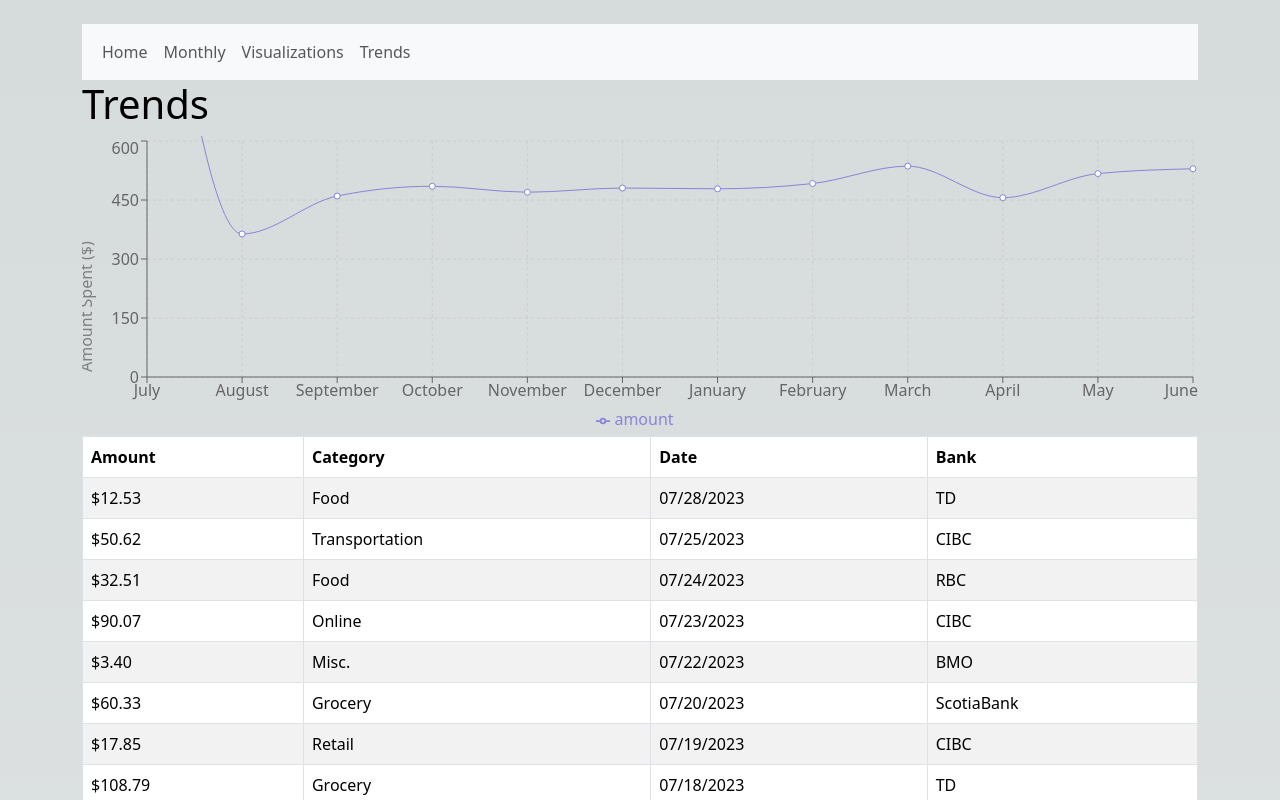
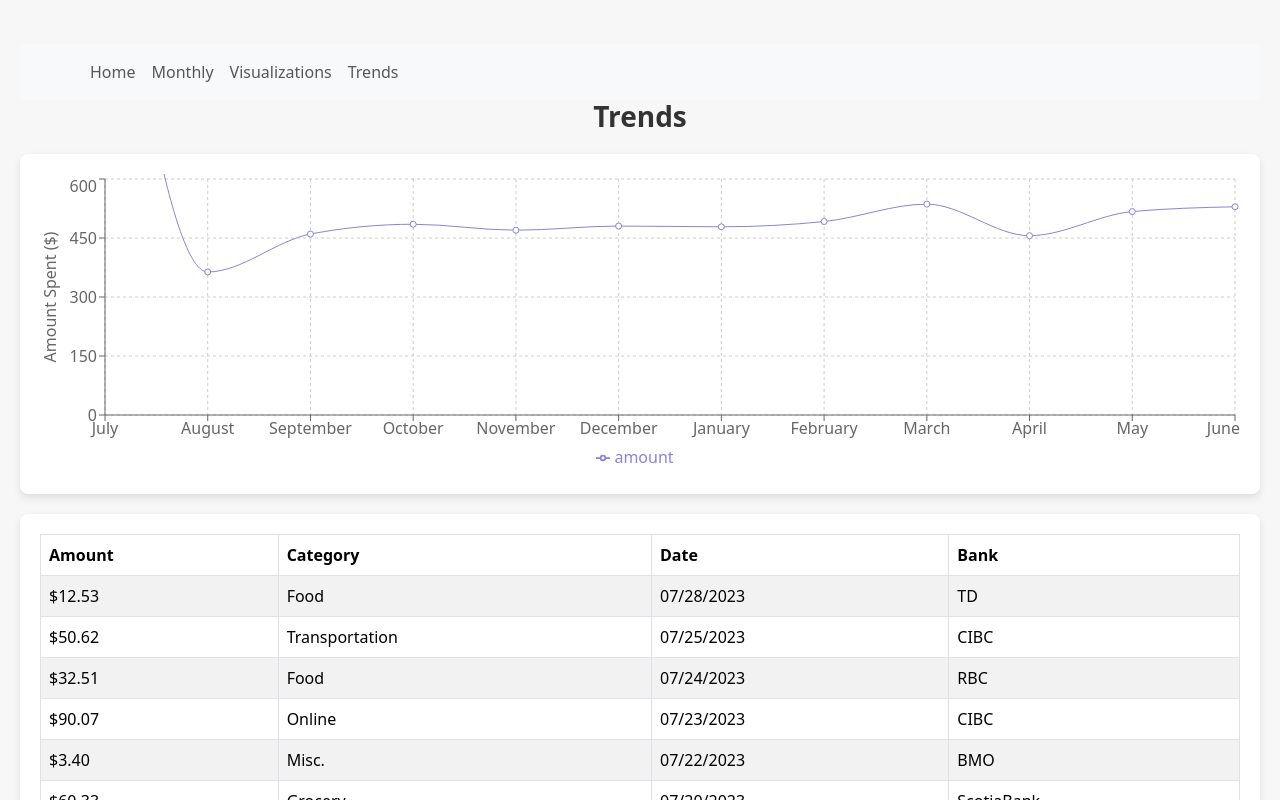
Before and after one commit to smallbeanburrito/CBT_frontend, a Next.js app in the folder cbt_frontend/: page /trends in a window 1280 px wide. Shown: the top 800 px of the page. Built offline with nearby package versions, Linux system fonts and the light colour scheme; no server answers.

Commit message:
Add files via upload

```diff
--- a/cbt_frontend/components/Trends.jsx
+++ b/cbt_frontend/components/Trends.jsx
@@ -1,5 +1,5 @@
-import React, { useState } from 'react';
-import { Container, Row, Col, Dropdown, Table, ButtonGroup } from 'react-bootstrap';
+import React from 'react';
+import { Container, Row, Col, Table } from 'react-bootstrap';
 import { Line, LineChart, Label, XAxis, YAxis, Tooltip, Legend, ResponsiveContainer, CartesianGrid } from 'recharts';
 import Navigation from '@/components/Navigation';
 import { sample_data } from '@/pages/data/sample_year';
@@ -15,7 +15,6 @@ export default function Trends() {
 
         data.forEach(item => {
           const month = item.date.split('/')[0];
-
           const monthNum = parseInt(month, 10);
           const monthName = monthNames[monthNum - 1];
 
@@ -39,34 +38,66 @@ export default function Trends() {
 
     const data = reduceToAmountByMonth(sample_data);
 
-    const filteredData = sample_data
+    const filteredData = sample_data;
+
+    const containerStyle = {
+        padding: '20px',
+        backgroundColor: '#f7f7f7',  // Light grey background for the whole container
+        minHeight: '100vh',
+    };
+
+    const headingStyle = {
+        color: '#333',
+        marginBottom: '20px',
+        textAlign: 'center',
+        fontSize: '28px',
+        fontWeight: 'bold',
+    };
+
+    const chartWrapperStyle = {
+        backgroundColor: "#ffffff", // White background for contrast
+        padding: "20px",
+        borderRadius: "8px",
+        boxShadow: "0 4px 8px rgba(0, 0, 0, 0.1)", // Subtle shadow for depth
+        marginBottom: "20px",
+    };
+
+    const tableStyle = {
+        backgroundColor: '#fff',
+        borderRadius: '8px',
+        boxShadow: '0 4px 8px rgba(0, 0, 0, 0.1)',
+    };
+
     return (
-        <Container>
+        <Container fluid style={containerStyle}>
             <Navigation />
             <Row>
                 <Col>
-                    <h1>Trends</h1>
+                    <h1 style={headingStyle}>Trends</h1>
                 </Col>
             </Row>
             <Row>
                 <Col>
+                    <div style={chartWrapperStyle}>
                         <ResponsiveContainer width="100%" height={300}>
-                        <LineChart data={data} >
+                            <LineChart data={data}>
                                 <CartesianGrid strokeDasharray="3 3" />
                                 <XAxis dataKey="month" />
                                 <YAxis>
-                                <Label value="Amount Spent ($)" position="insideBottomLeft" offset={5} angle={-90}/>
+                                    <Label value="Amount Spent ($)" position="insideLeft" angle={-90} style={{ textAnchor: 'middle', fill: '#666' }} />
                                 </YAxis>
                                 <Tooltip />
                                 <Legend />
                                 <Line type="monotone" dataKey="amount" stroke="#8884d8" />
                             </LineChart>
                         </ResponsiveContainer>
+                    </div>
                 </Col>
             </Row>
             <Row>
                 <Col>
-          <Table striped bordered hover>
+                    <div style={chartWrapperStyle}>
+                        <Table striped bordered hover responsive style={tableStyle}>
                             <thead>
                                 <tr>
                                     <th>Amount</th>
@@ -86,6 +117,7 @@ export default function Trends() {
                                 ))}
                             </tbody>
                         </Table>
+                    </div>
                 </Col>
             </Row>
         </Container>
```
Also changed, not shown: cbt_frontend/components/Monthly.jsx (+32 -23 lines), cbt_frontend/components/Summary.jsx (+3 -4 lines), cbt_frontend/components/Visualizations.jsx (+36 -18 lines). Lines whose indentation alone changed are shown as unchanged.
